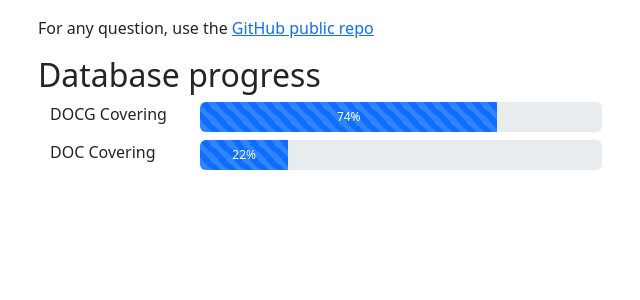
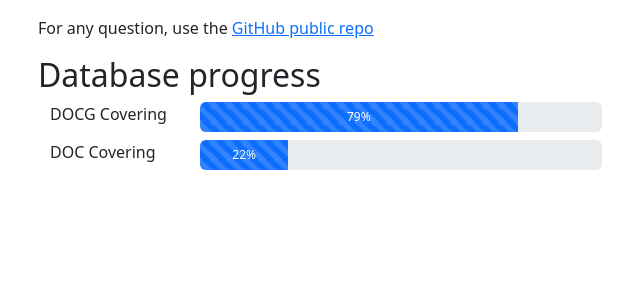
Before and after one commit to AGReATWine/agreatwine-web, a Flask app: page / in a window 1280 px wide. Shown: the part 367-667 px from the top of the page, without its empty margins (44-684 px from the left). Run offline with Flask 3, Linux system fonts and the light colour scheme; data that the repository does not hold is empty; some libraries are stand-ins or nearby versions.

Commit message:
db version 38

```diff
--- a/templates/home.html.j2
+++ b/templates/home.html.j2
@@ -33,7 +33,7 @@
     </div>
     <div class="col">
       <div class="progress" style="height: 30px;">
-        <div class="progress-bar progress-bar-striped progress-bar-animated" role="progressbar" aria-label="Animated striped example" aria-valuenow="74" aria-valuemin="0" aria-valuemax="100" style="width: 74%">74%</div>
+        <div class="progress-bar progress-bar-striped progress-bar-animated" role="progressbar" aria-label="Animated striped example" aria-valuenow="79" aria-valuemin="0" aria-valuemax="100" style="width: 79%">79%</div>
       </div>
     </div>
   </div>
```
